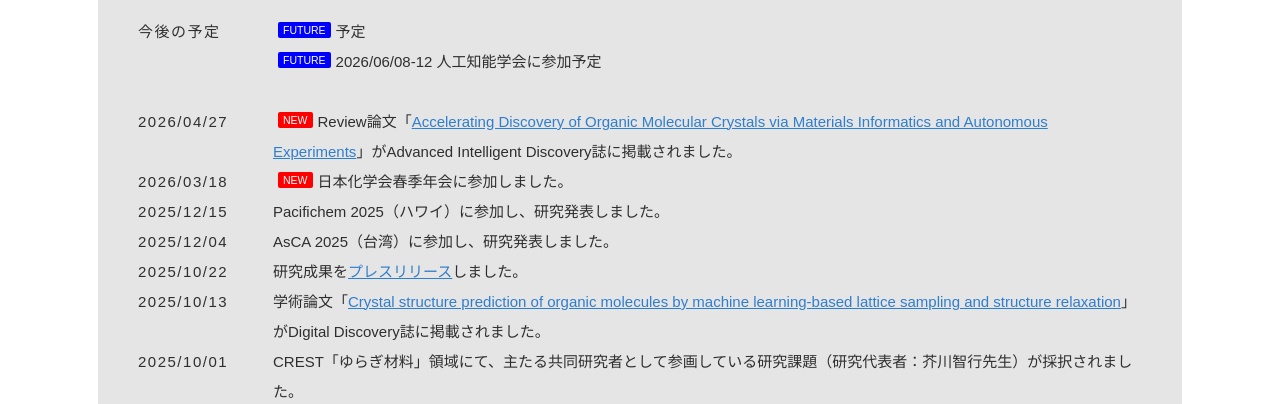
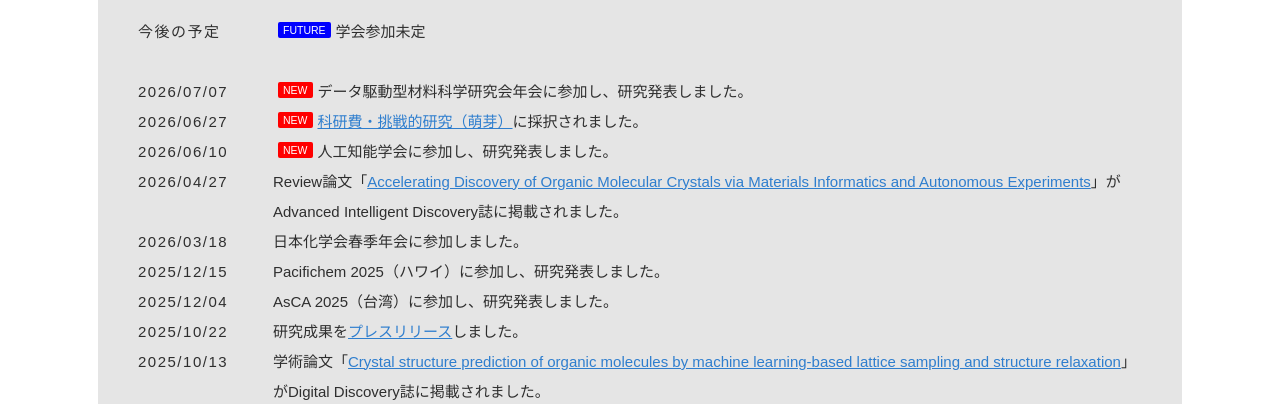
Before and after one commit to takuyhaa/takuyhaa.github.io, a plain HTML site: page index.html in a window 1280 px wide. Shown: the part 684-1088 px from the top of the page. Drawn offline with Linux system fonts and the light colour scheme.

Commit message:
Update index.html

```diff
--- a/index.html
+++ b/index.html
@@ -77,14 +77,19 @@
 	<dd>2023年度人工知能学会全国大会（第37回）(2023/6/6-9＠熊本)での発表を予定しています。<span class='futureicon'>FUTURE</span></br>->
 	（発表）分子結晶の物性予測における分子・結晶グラフの比較</br></br>
 	-->
-<dd><span class='futureicon'>FUTURE</span>予定</br>
-	<span class='futureicon'>FUTURE</span>2026/06/08-12 人工知能学会に参加予定</br>
+<dd><span class='futureicon'>FUTURE</span>学会参加未定</br>
 </dd>
 </br>
+<dt>2026/07/07</dt>
+	<dd><span class='newicon'>NEW</span>データ駆動型材料科学研究会年会に参加し、研究発表しました。</dd>
+<dt>2026/06/27</dt>
+	<dd><span class='newicon'>NEW</span><a href="https://kaken.nii.ac.jp/ja/grant/KAKENHI-PROJECT-26K22859/">科研費・挑戦的研究（萌芽）</a>に採択されました。</dd>
+<dt>2026/06/10</dt>
+	<dd><span class='newicon'>NEW</span>人工知能学会に参加し、研究発表しました。</dd>
 <dt>2026/04/27</dt>
-	<dd><span class='newicon'>NEW</span>Review論文「<a href="https://doi.org/10.1002/aidi.70124">Accelerating Discovery of Organic Molecular Crystals via Materials Informatics and Autonomous Experiments</a>」がAdvanced Intelligent Discovery誌に掲載されました。</dd>
+	<dd>Review論文「<a href="https://doi.org/10.1002/aidi.70124">Accelerating Discovery of Organic Molecular Crystals via Materials Informatics and Autonomous Experiments</a>」がAdvanced Intelligent Discovery誌に掲載されました。</dd>
 <dt>2026/03/18</dt>
-	<dd><span class='newicon'>NEW</span>日本化学会春季年会に参加しました。</dd>
+	<dd>日本化学会春季年会に参加しました。</dd>
 <dt>2025/12/15</dt>
 	<dd>Pacifichem 2025（ハワイ）に参加し、研究発表しました。</dd>
 <dt>2025/12/04</dt>
```
